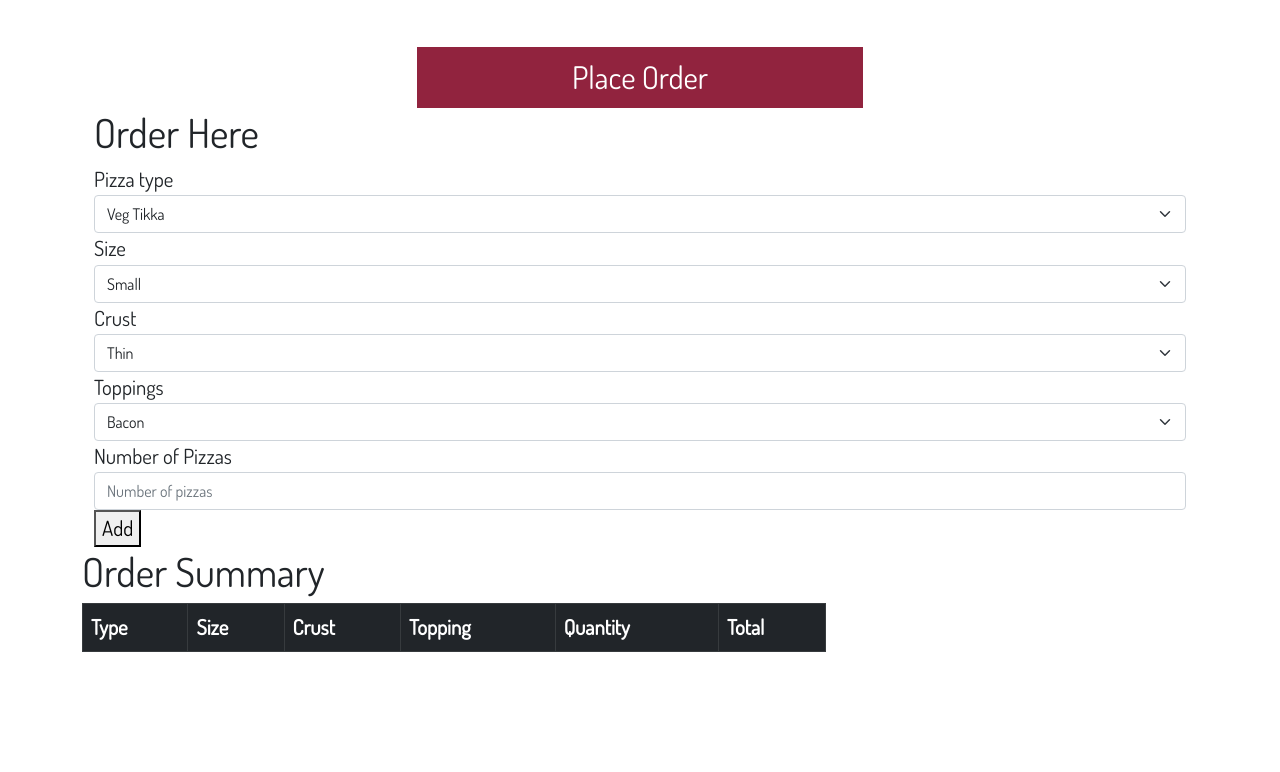
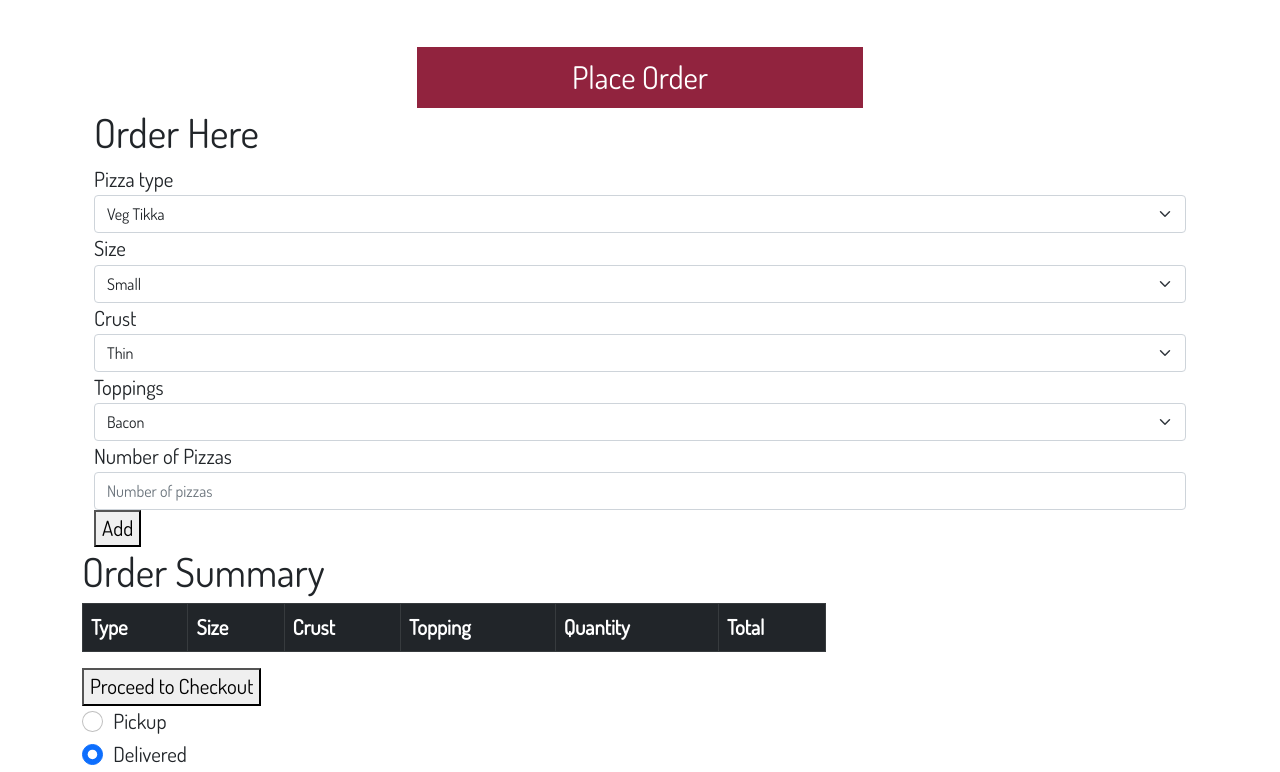
Before and after one commit to josphine-Ndanu/Jay-s-pizza-hut, a plain HTML site: page index.html in a window 1280 px wide. Shown: the part 2398-3170 px from the top of the page. Before the commit the page ends 3066 px from the top, so only its background shows below. Drawn offline with nearby package versions, Linux system fonts and the light colour scheme.

Commit message:
Check out radio buttons

```diff
--- a/index.html
+++ b/index.html
@@ -183,7 +183,7 @@
             </form>
         </div>
 
-        <div class="col-md-8 hidden" >
+        <div class="col-md-8 hidden">
             <h1>Order Summary</h1>
             <table class="table table-bordered table-dark" id="orderSummary">
                 <thead>
@@ -197,8 +197,27 @@
                     </tr>
                 </thead>
                 <tbody id="summary"></tbody>
+
             </table>
-    </div>
+            <button class="">Proceed to Checkout</button>
+
+            <div class="form-check">
+                <input class="form-check-input" type="radio" name="flexRadioDefault" id="flexRadioDefault1">
+                <label class="form-check-label" for="flexRadioDefault1">
+                  Pickup
+                </label>
+              </div>
+              <div class="form-check">
+                <input class="form-check-input" type="radio" name="flexRadioDefault" id="flexRadioDefault2" checked>
+                <label class="form-check-label" for="flexRadioDefault2">
+                 Delivered
+                </label>
+              </div>
+
+
+        </div>
+
+
 
 
 </body>
--- a/js/scripts.js
+++ b/js/scripts.js
@@ -142,7 +142,7 @@ $(document).ready(function () {
             "</td>" +
 
             "<td>" +
-             newPizza.quantity() +
+            newPizza.quantity() +
             "</td>" +
             "<td>" +
             newPizza.getPizzaPrice() +
```
